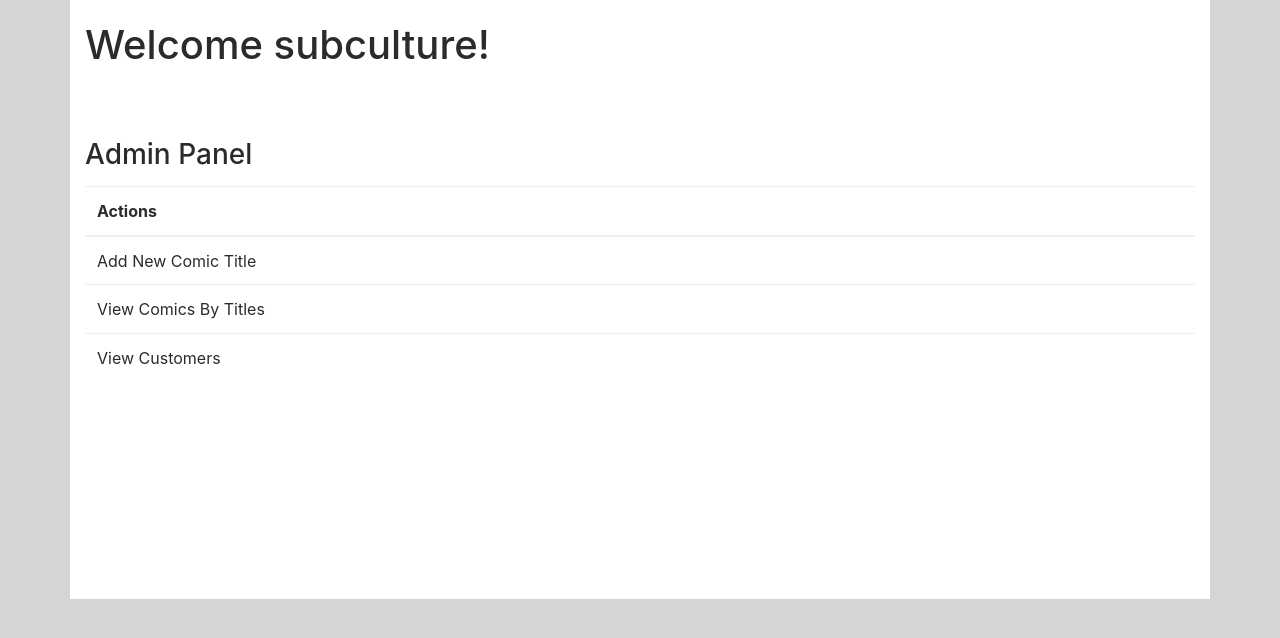
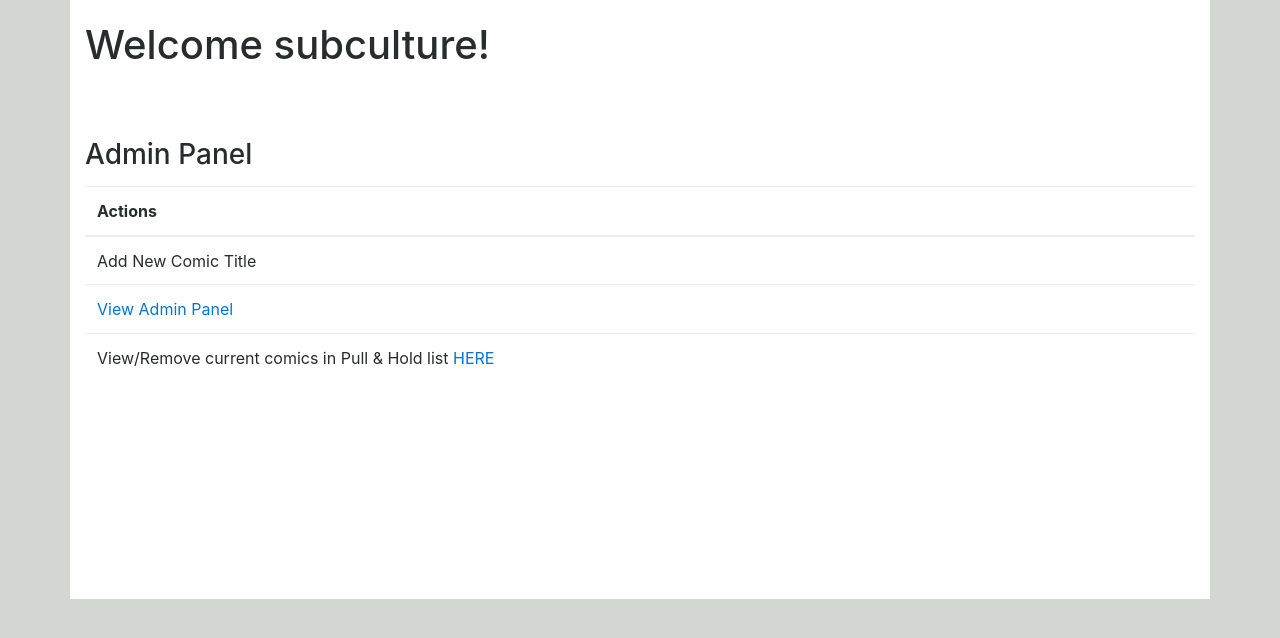
Before and after one commit to alexorear/subculture_webapp, a Django app: page /pullhold/ in a window 1280 px wide. Shown: the part 57-695 px from the top of the page. Run offline with Django 3.2, Linux system fonts and the light colour scheme; a user stored in the database is signed in; some libraries are stand-ins or nearby versions.

Commit message:
changed links that admin user sees when logged into PullHoldView

```diff
--- a/pullhold/templates/pullhold/pullhold.html
+++ b/pullhold/templates/pullhold/pullhold.html
@@ -16,10 +16,10 @@
     <td>Add New Comic Title</td>
   <tr>
   <tr>
-    <td>View Comics By Titles</td>
+    <td><a href="/admin">View Admin Panel</a></td>
   </tr>
   <tr>
-    <td>View Customers</td>
+    <td>View/Remove current comics in Pull &amp; Hold list <a href="{% url 'pullhold:holdlist' %}">HERE</a></td>
   </tr>
 </table>
 
```
Also changed, not shown: pullhold/views.py (+2 -7 lines), db.sqlite3.
